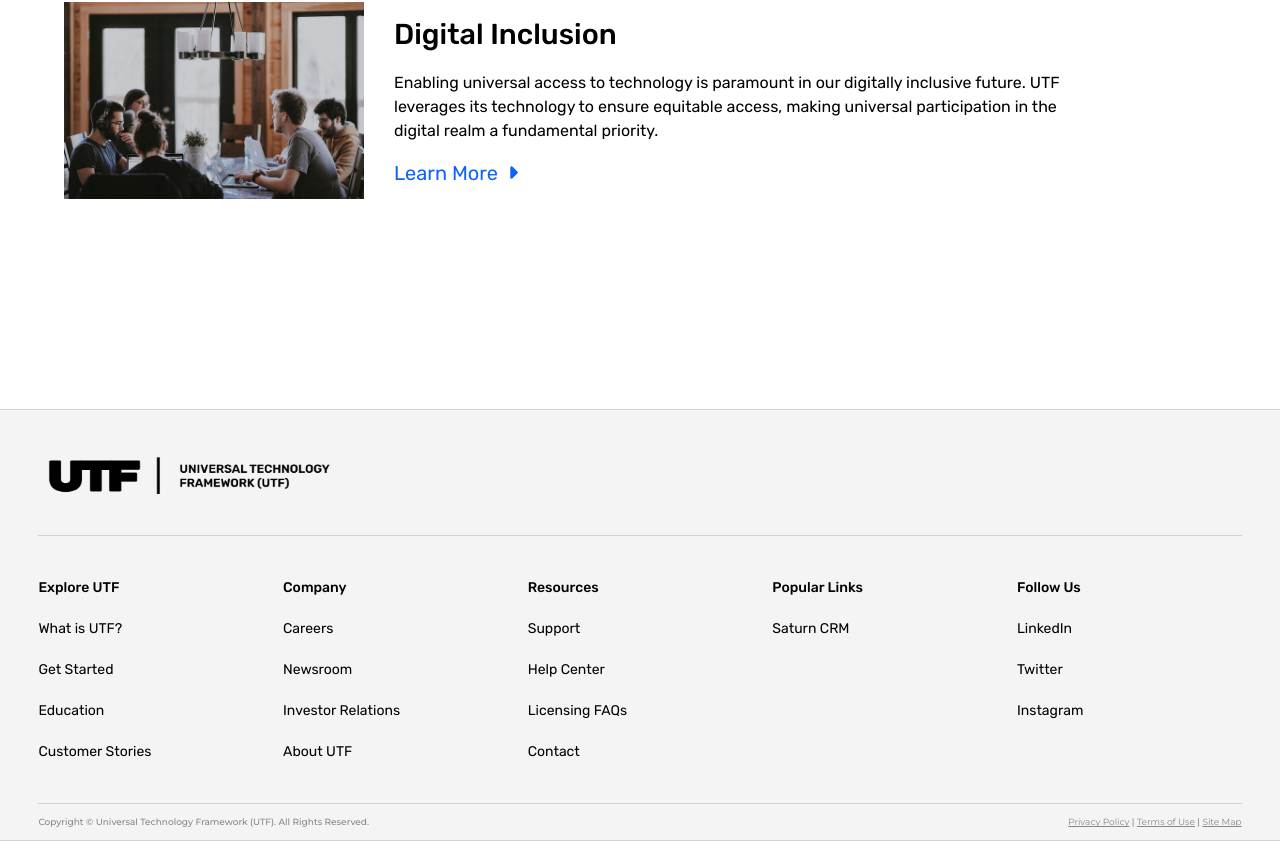
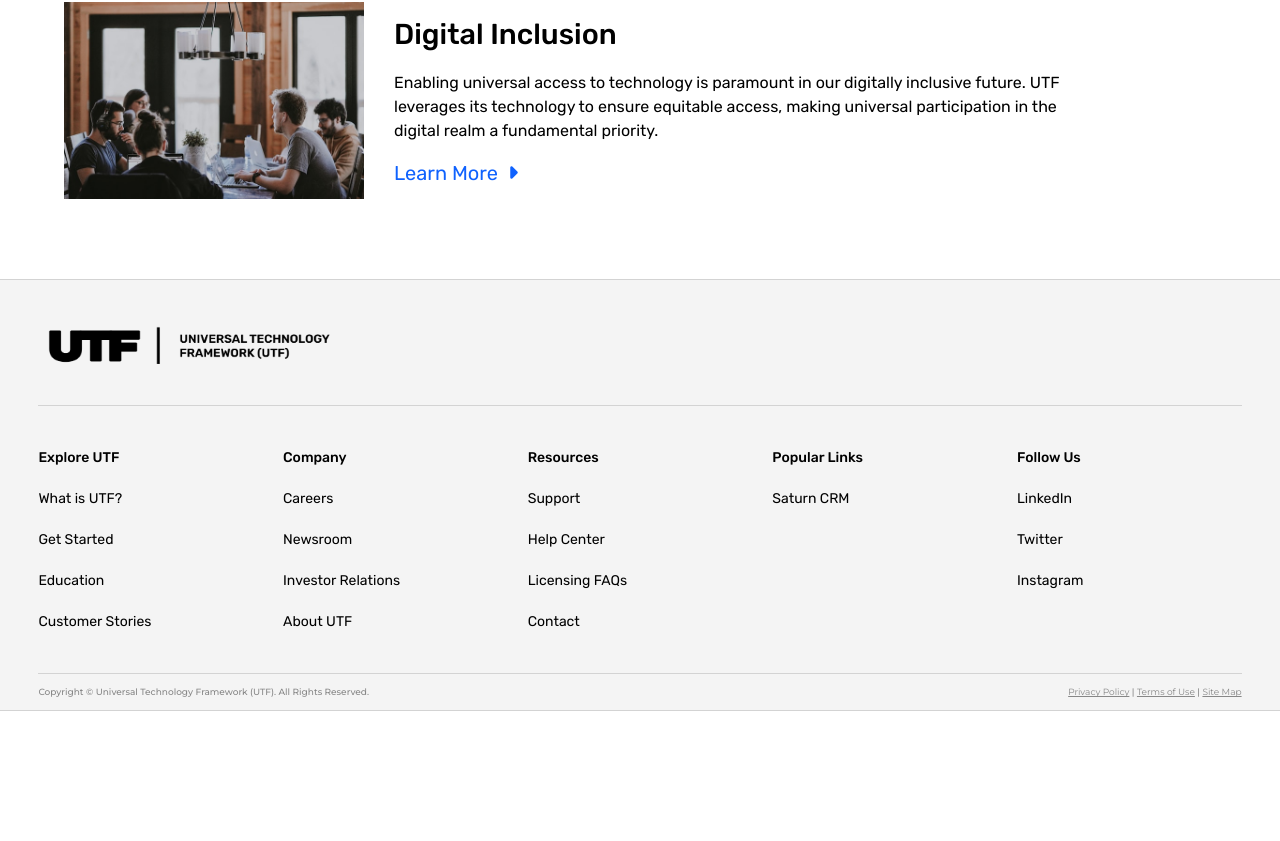
Before and after one commit to fconiglione/utf_website, a React (Create React App) app: page /about in a window 1280 px wide. Shown: the part 3035-3876 px from the top of the page. After the commit the page ends 3746 px from the top, so only its background shows below. Built offline with nearby package versions, Linux system fonts and the light colour scheme.

Commit message:
completed the about page

```diff
--- a/src/pages/About.js
+++ b/src/pages/About.js
@@ -125,9 +125,6 @@ function About() {
                     </div>
                 </div>
             </section>
-            <section className="about-contact">
-
-            </section>
         </main>
     );
 }
```
